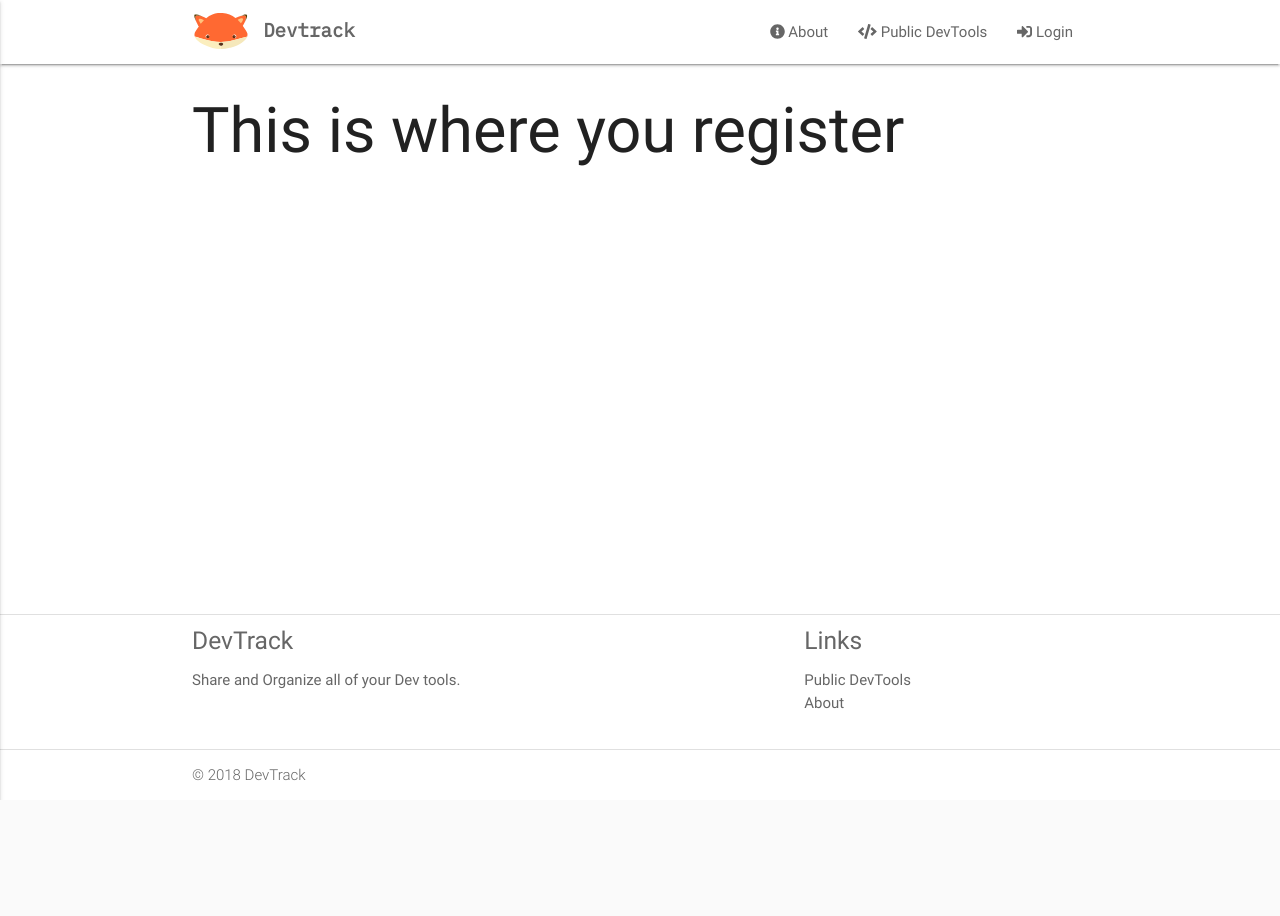
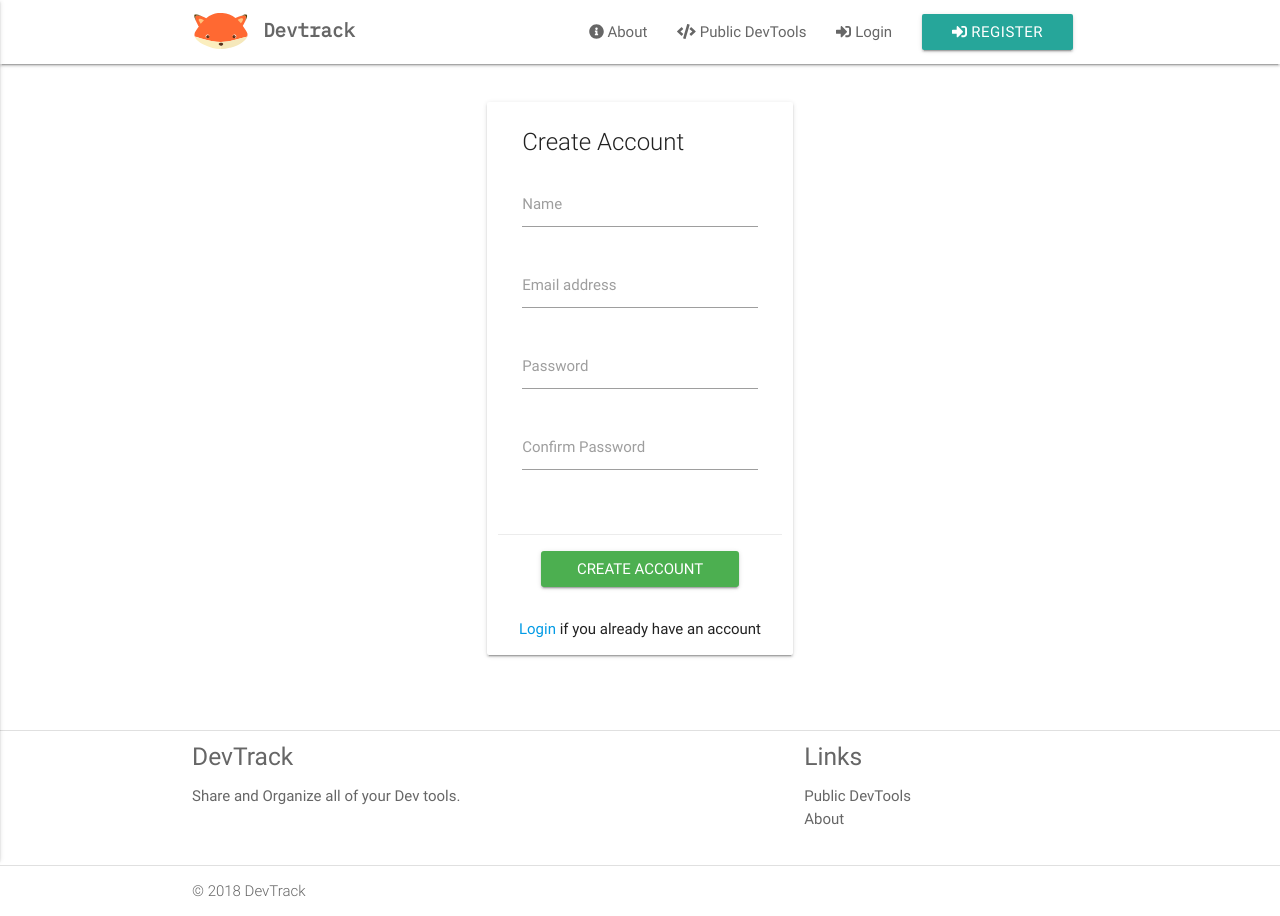
Before and after one commit to sunnyday90210/devtrack, a Node server app: page /register in a window 1280 px wide. Before the commit the page ends 800 px from the top, so only its background shows below. Run offline with Node 20, Linux system fonts and the light colour scheme; some libraries are stand-ins or nearby versions.

Commit message:
created login and register pages with routes

```diff
--- a/public/css/style.css
+++ b/public/css/style.css
@@ -110,3 +110,7 @@ footer {
 footer, .footer-copyright, .footer_links_color {
   color: #666666 !important;
 }
+
+.login-form {
+  margin-top: 30px;
+}
--- a/views/index/register.handlebars
+++ b/views/index/register.handlebars
@@ -1 +1,32 @@
-<h1>This is where you register</h1>
+<div class="valign-wrapper row login-form">
+  <div class="col card hoverable s10 pull-s1 m6 pull-m3 l4 pull-l4">
+    <form>
+      <div class="card-content">
+        <span class="card-title">Create Account</span>
+        <div class="row">
+          <div class="input-field col s12">
+            <label for="name">Name</label>
+            <input type="text" name="name" required/>
+          </div>
+          <div class="input-field col s12">
+            <label for="email">Email address</label>
+            <input type="email" name="email" required/>
+          </div>
+          <div class="input-field col s12">
+            <label for="password">Password</label>
+            <input type="password" name="password" required/>
+          </div>
+          <div class="input-field col s12">
+            <label for="password2">Confirm Password</label>
+            <input type="password" name="password2" required/>
+          </div>
+        </div>
+      </div>
+      <div class="card-action center-align">
+        <input type="submit" class="btn green waves-effect waves-light" value="Create Account">
+      </div>
+    </form>
+    <p class="small center-align">
+      <a href="./login">Login</a> if you already have an account</p>
+  </div>
+</div>
--- a/views/layouts/main.handlebars
+++ b/views/layouts/main.handlebars
@@ -32,6 +32,7 @@
       $('.button-collapse').sideNav();
       $('select').material_select();
       $('.tooltipped').tooltip();
+      $('.modal').modal();
     });
 
     CKEDITOR.replace('body', {
--- a/views/partials/_header.handlebars
+++ b/views/partials/_header.handlebars
@@ -80,6 +80,10 @@
           <a href="/login" >
             <i class="fas fa-sign-in-alt"></i> Login</a>
         </li>
+        <li>
+          <a href="/register" class="btn">
+            <i class="fas fa-sign-in-alt"></i> Register</a>
+        </li>
         {{/if}}
       </ul>
       <!-- Side Nav -->
@@ -93,6 +97,10 @@
         <li>
           <a href="/login" id="login_btn" class="waves-effect waves-light btn grey lighten-3">
             <i class="fas fa-sign-in-alt"></i> Login</a>
+        </li>
+        <li>
+          <a href="/register" class="btn">
+            <i class="fas fa-sign-in-alt"></i> Register</a>
         </li>
         {{/if}}
         <li class="divider"></li>
```
Also changed, not shown: views/index/login.handlebars (+26 -1 lines), public/img/logo-dev-track.png (added), views/devtools/show.handlebars (line endings or trailing spaces), views/index/welcome.handlebars (line endings or trailing spaces).
